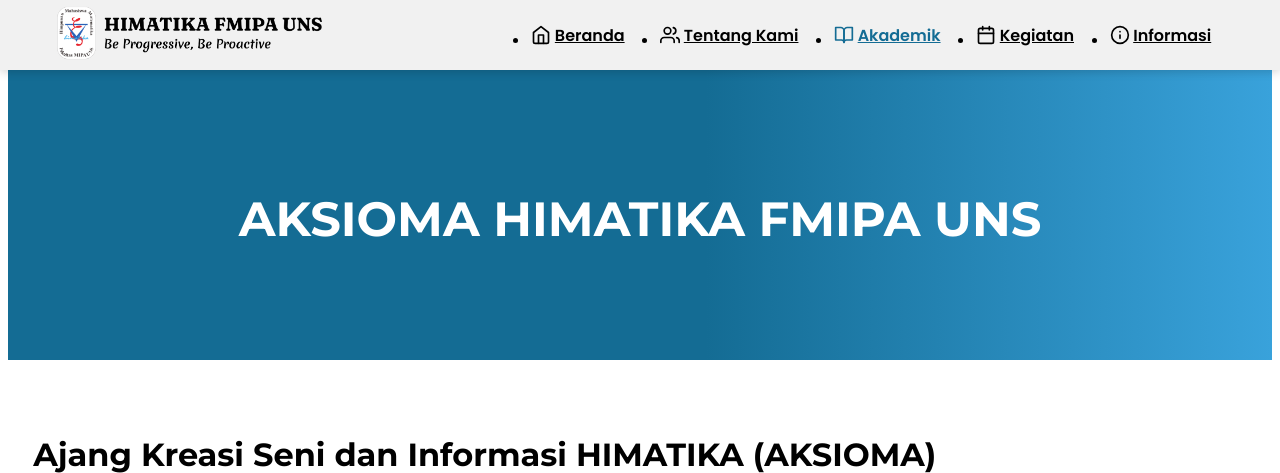
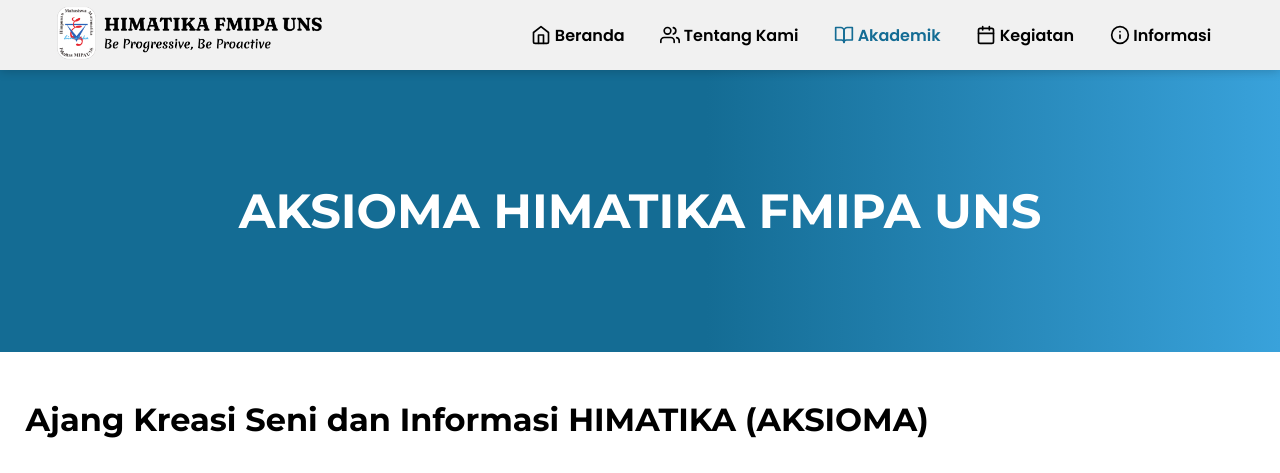
Before and after one commit to webhimatika/progress-website, a PHP site: page /aksioma.html in a window 1280 px wide; the page is wider, and only the part inside the window is pictured. Shown: the top 473 px of that part. Run offline with PHP 8.4, Linux system fonts and the light colour scheme.

Commit message:
fixed: style list style type

```diff
--- a/css/style-nav.css
+++ b/css/style-nav.css
@@ -1,4 +1,4 @@
-nav {
+* {
   padding: 0;
   margin: 0;
   border: none;
```
